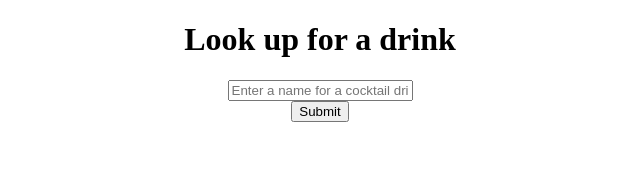
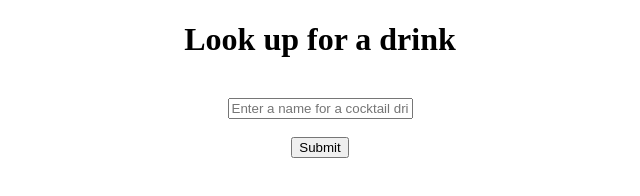
Before and after one commit to Josphat0707/phase-1-individual-project, a plain HTML site: page index.html in a window 1280 px wide. Shown: the whole page, without its empty margins (320-960 px from the left). Drawn offline with Linux system fonts and the light colour scheme.

Commit message:
making some additional changes

```diff
--- a/index.html
+++ b/index.html
@@ -4,14 +4,14 @@
     <meta charset="UTF-8">
     <meta http-equiv="X-UA-Compatible" content="IE=edge">
     <meta name="viewport" content="width=device-width, initial-scale=1.0">
-    <link/>
+    <link rel="stylesheet" type="text/css" href="./style.css"/>
     <title>COCKTAILS</title>
 </head>
 <body>
     <div id="main">
-        <h1 style="text-align: center;">Look up for a drink</h1>
+        <h1 style="text-align: center;">Look up for a drink</h1><br>
         <form style="text-align: center;">
-            <input id="search" type="text" name="search" placeholder="Enter a name for a cocktail drink"/><br>
+            <input id="search" type="text" name="search" placeholder="Enter a name for a cocktail drink"/><br><br>
             <input type="submit" name="submit"/>
         </form>
         <div id="container">
--- a/style.css
+++ b/style.css
@@ -0,0 +1,6 @@
+#main.h1{
+    font-family: serif;
+}
+form{
+    font-family: serif;
+}
```
